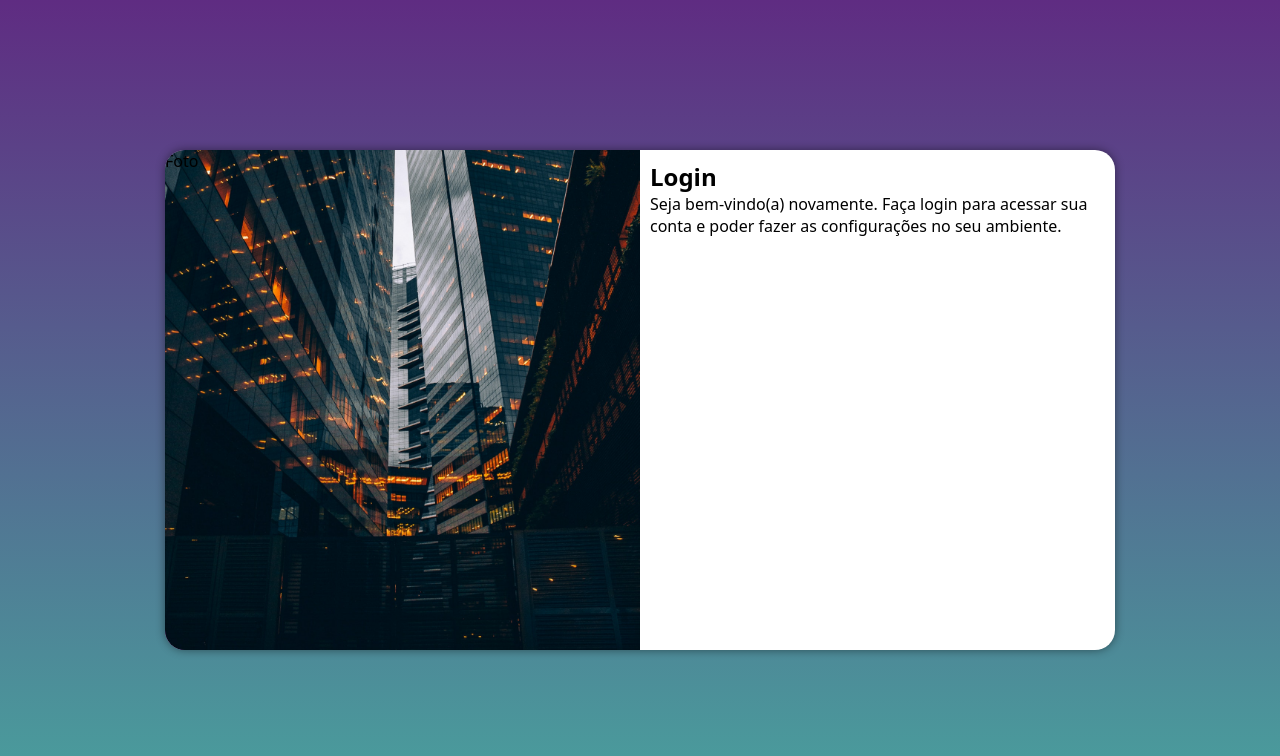
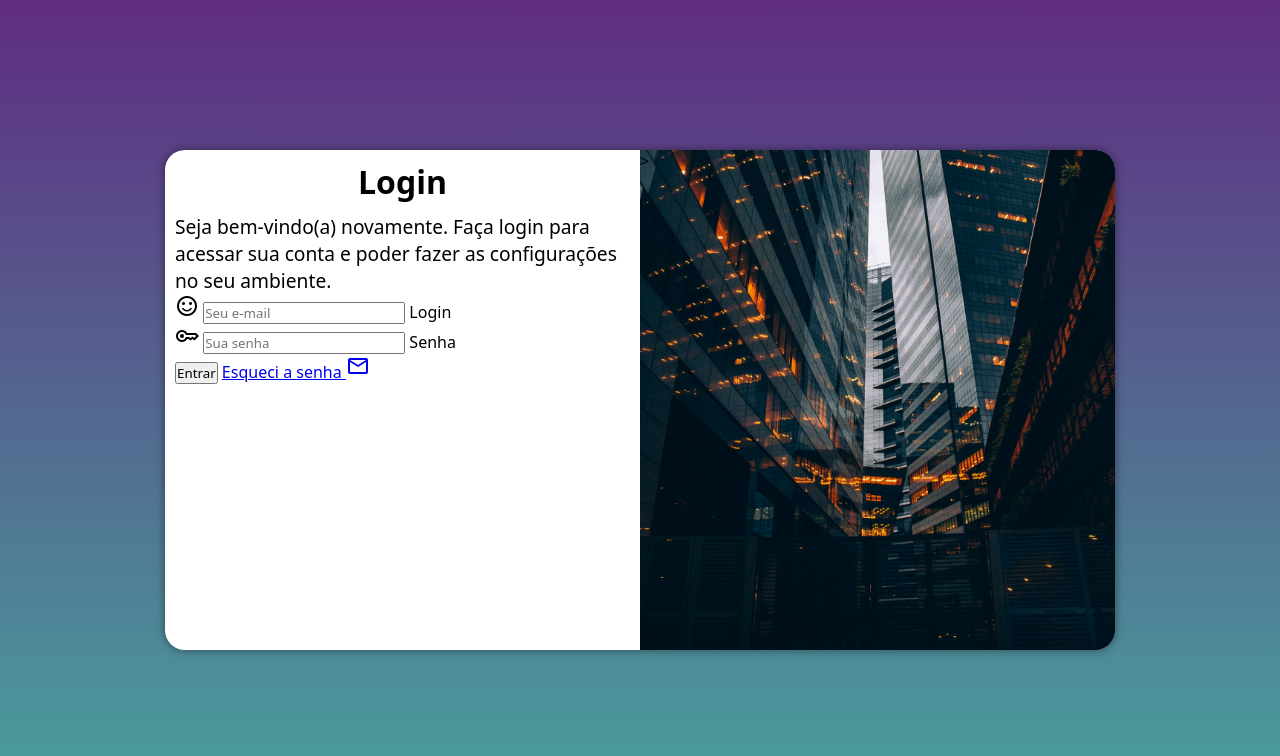
Before and after one commit to carol-valente/projeto-login, a plain HTML site: page index.html in a window 1280 px wide. Drawn offline with nearby package versions, Linux system fonts and the light colour scheme.

Commit message:
formulario

```diff
--- a/estilos/mediaquery.css
+++ b/estilos/mediaquery.css
@@ -26,12 +26,18 @@
     width: 950px;
   }
   section#login > div#imagem {
-    float: left;
+    float: right;
     width: 50%;
     height: 100%;
   }
   section#login > div#formulario {
-    float: right;
+    float: left;
     width: 50%;
   }
+  div#formulario > h1 {
+    font-size: 2em;
+  }
+  div#formulario > p {
+    font-size: 1.2em;
+  }
 }
--- a/estilos/style.css
+++ b/estilos/style.css
@@ -52,3 +52,10 @@ section#login > div#formulario {
   display: block;
   padding: 10px;
 }
+div#formulario > h1 {
+  text-align: center;
+  margin-bottom: 10px;
+}
+div#formulario > p {
+  font-size: 0.8em;
+}
--- a/index.html
+++ b/index.html
@@ -5,20 +5,56 @@
     <meta http-equiv="X-UA-Compatible" content="IE=edge" />
     <meta name="viewport" content="width=device-width, initial-scale=1.0" />
     <title>Login</title>
+    <link
+      href="https://fonts.googleapis.com/css2?family=Material+Symbols+Outlined"
+      rel="stylesheet"
+    />
     <link rel="stylesheet" href="estilos/style.css" />
     <link rel="stylesheet" href="estilos/mediaquery.css" />
   </head>
   <body>
     <main>
       <section id="login">
-        <div id="imagem">Foto</div>
+        <div id="imagem"><!-- Aqui vai a imagem nas CSS -->></div>
         <div id="formulario">
           <h1>Login</h1>
           <p>
             Seja bem-vindo(a) novamente. Faça login para acessar sua conta e
             poder fazer as configurações no seu ambiente.
           </p>
-          <form action="login.php" method="post"></form>
+          <form action="login.php" method="post" autocomplete="on"></form>
+          <div class="campo">
+            <i class="material-symbols-outlined">sentiment_satisfied</i>
+            <input
+              type="email"
+              name="login"
+              id="ilogin"
+              placeholder="Seu e-mail"
+              autocomplete="email"
+              required
+              maxlength="30"
+            />
+            <label for="ilogin">Login</label>
+          </div>
+          <div class="campo">
+            <i class="material-symbols-outlined">key</i>
+            <input
+              type="password"
+              name="senha"
+              id="isenha"
+              placeholder="Sua senha"
+              autocomplete="current-password"
+              required
+              minlength="8"
+              maxlength="20"
+            />
+            <label for="isenha">Senha</label>
+          </div>
+          <input type="submit" value="Entrar" />
+          <a href="esqueci.html"
+            >Esqueci a senha
+            <i class="material-symbols-outlined">mail</i>
+          </a>
         </div>
       </section>
     </main>
```
